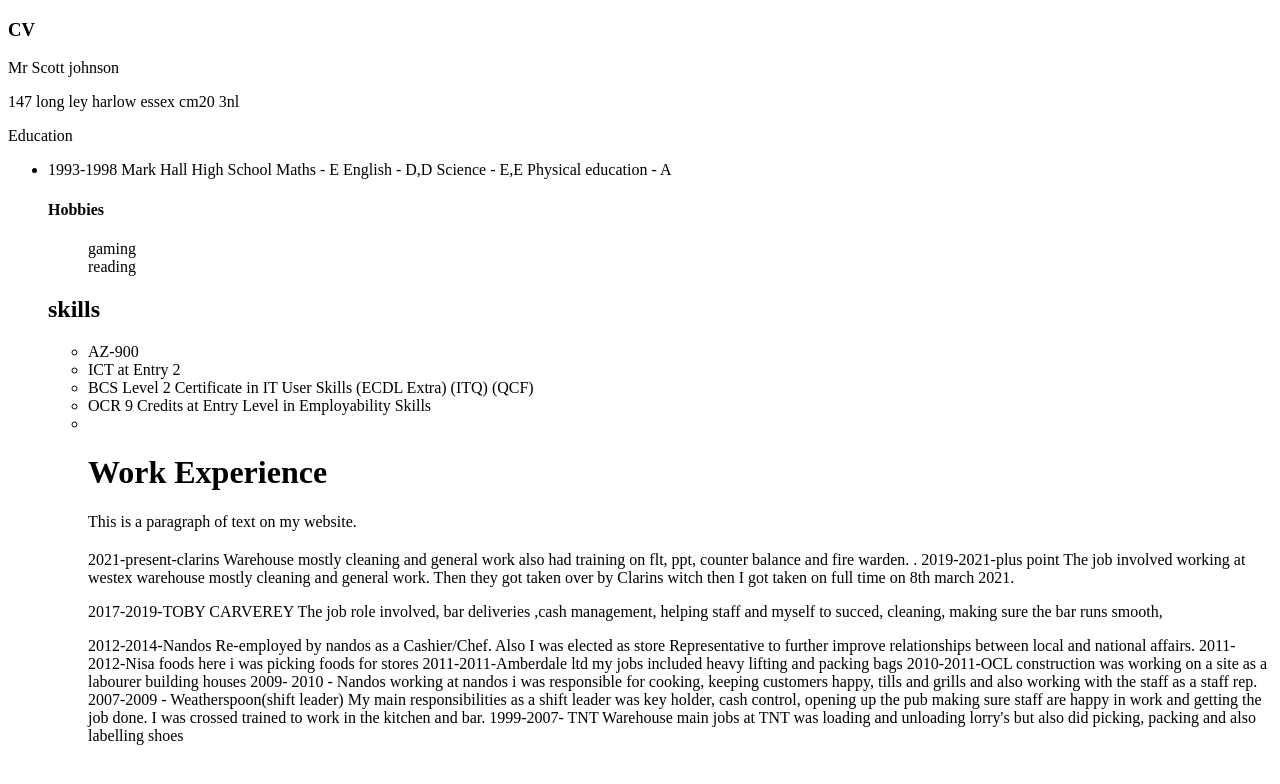
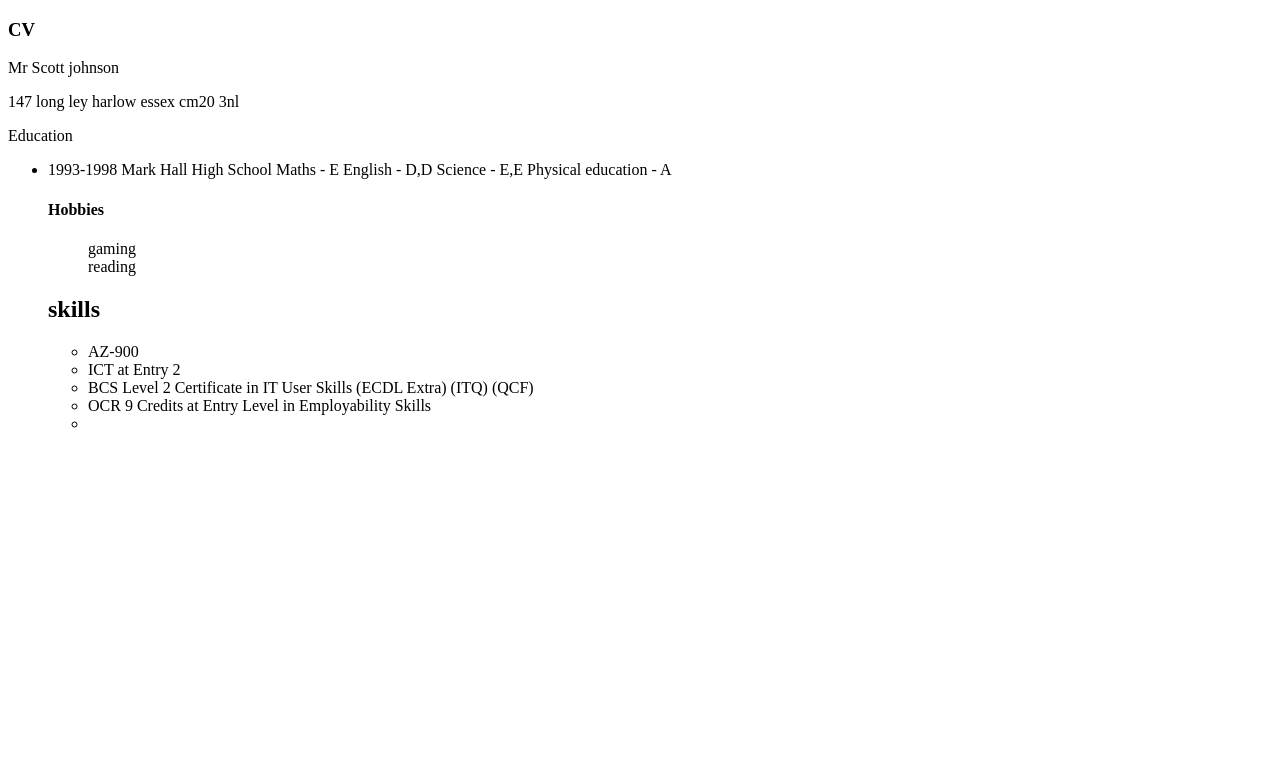
Before and after one commit to scottsta25/scott-test, a plain HTML site: page index.html in a window 1280 px wide. Drawn offline with Linux system fonts and the light colour scheme.

Commit message:
Add files via upload

```diff
--- a/index.html
+++ b/index.html
@@ -28,43 +28,4 @@
     <li>BCS Level 2 Certificate in IT User Skills (ECDL Extra) (ITQ) (QCF)</li>
     <li>OCR 9 Credits at Entry Level in Employability Skills </li>
     <li></li>
-<body>
-    <div class="header">
-        <h1>Work Experience
-</h1>
-    <div class="content"></div>
-        <p>This is a paragraph of text on my website.</p>
-    <div class="box"></div>
-       <h2></h2>
-       <p>2021-present-clarins
-Warehouse mostly cleaning and general work also had training on flt, ppt, counter balance and fire warden. .
-2019-2021-plus point
-The job involved working at westex warehouse mostly cleaning and general work. Then they got taken over by Clarins witch then I got taken on full time on 8th march 2021.
-<p>2017-2019-TOBY CARVEREY
-The job role involved, bar deliveries ,cash management, helping staff and myself to succed, cleaning, making sure the bar runs smooth,</p>
-
-<p>2012-2014-Nandos
-Re-employed by nandos as a Cashier/Chef. Also I was elected as store Representative to further improve relationships between local and national affairs.
-
-2011-2012-Nisa foods
-here i was picking foods for stores
-
-2011-2011-Amberdale ltd
-my jobs included heavy lifting and packing bags
-
-2010-2011-OCL construction
-was working on a site as a labourer building houses
-
-
-2009- 2010 - Nandos
-working at nandos i was responsible for cooking, keeping customers happy, tills
-and grills and also working with the staff as a staff rep.
-
-2007-2009 - Weatherspoon(shift leader)
-My main responsibilities as a shift leader was key holder, cash control, opening up the pub making sure staff are happy in work and getting the job done. I was crossed trained to work in the kitchen and bar.
-
-1999-2007- TNT Warehouse
-main jobs at TNT  was loading and unloading lorry's but also did picking, packing
-and also labelling shoes </p>
-<body>
 </html>
```
